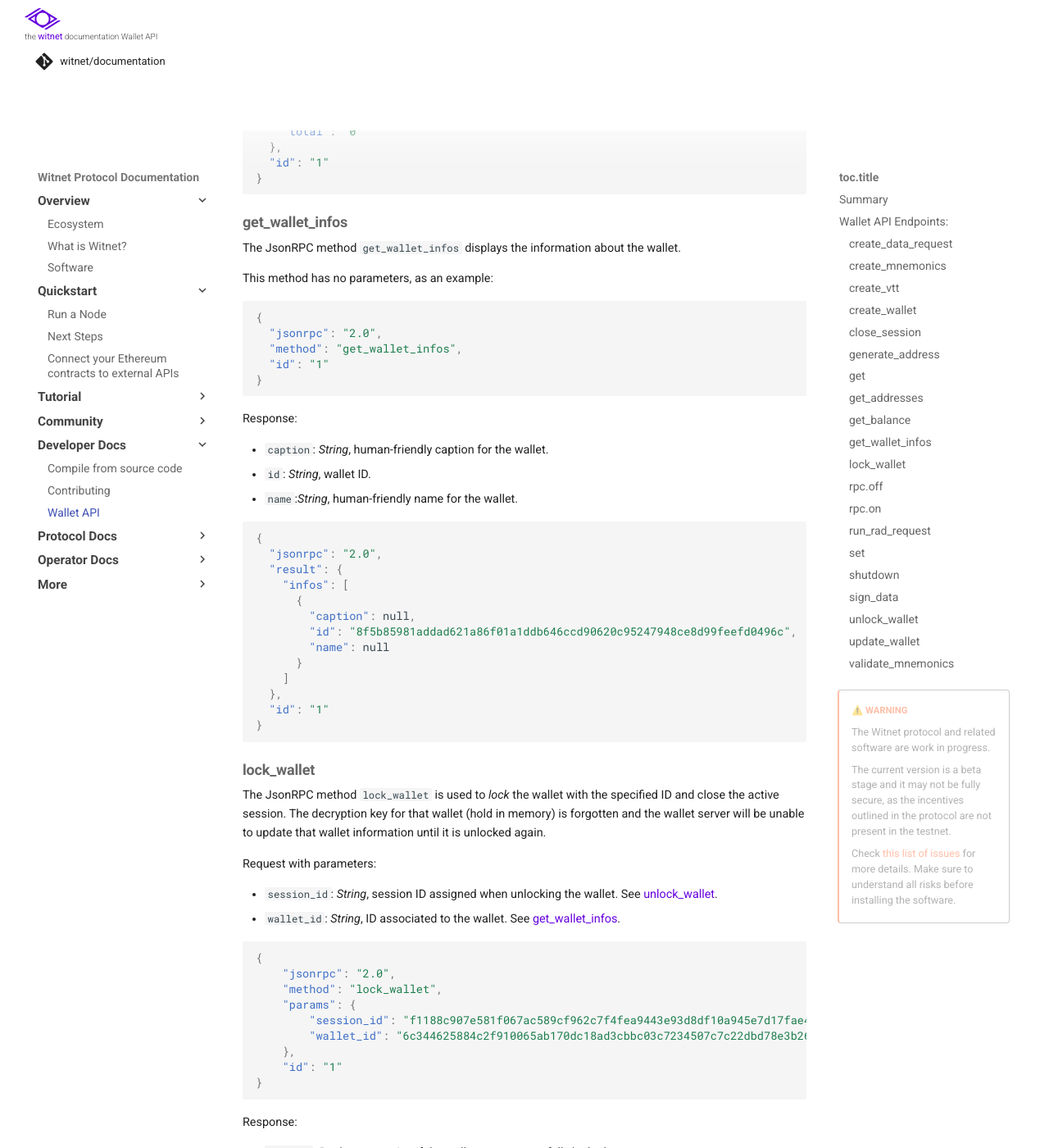
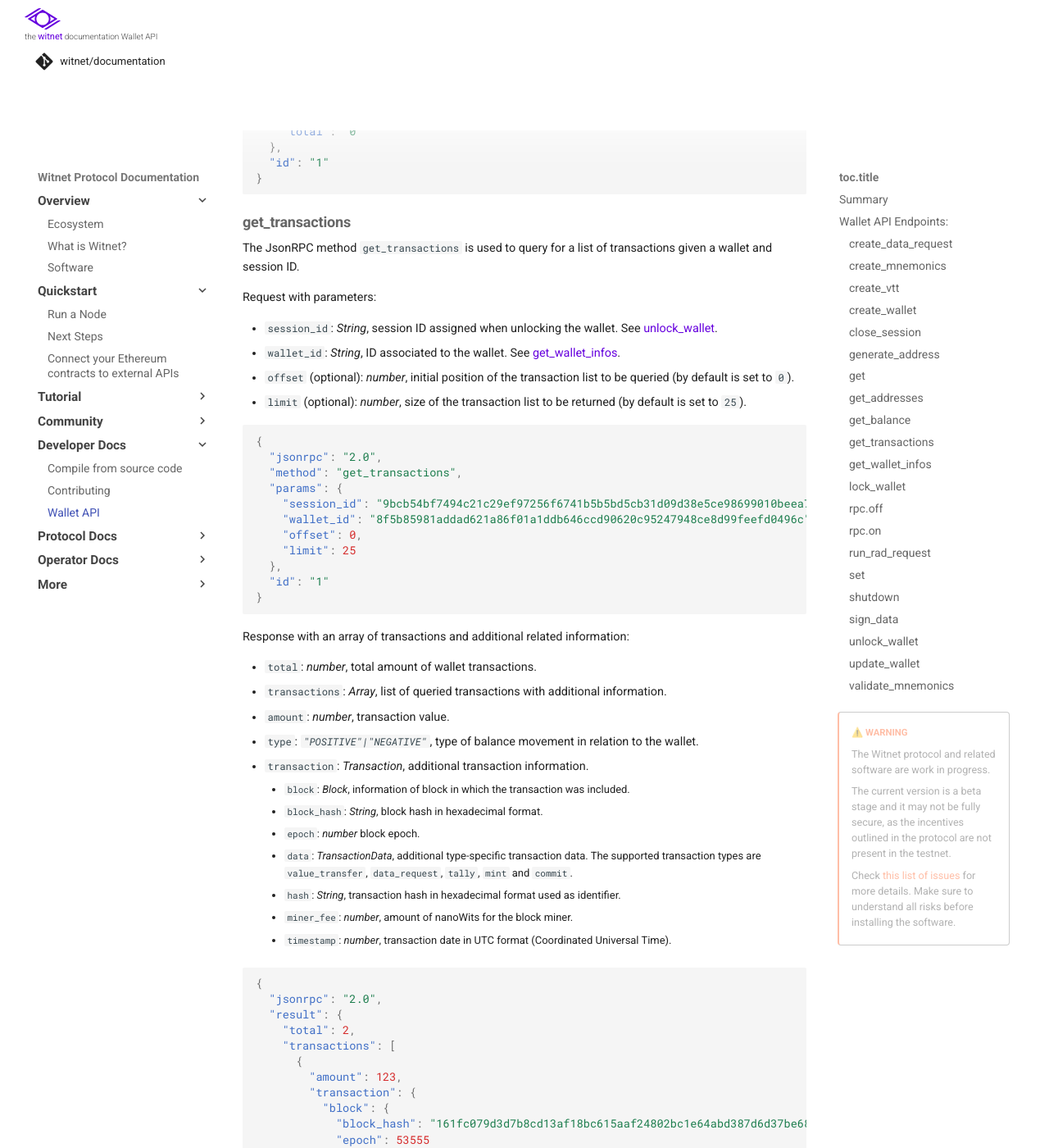
Before and after one commit to witnet/documentation, an MkDocs documentation site: the page built from docs/developer/wallet-api.md, in a window 1280 px wide and 1400 px high, scrolled down 10438 px. Shown: the whole window at 82% size. Built offline with MkDocs 1.6.1 and Material for MkDocs 9.7.7, drawn with Linux system fonts in a browser that asks for light colours; some web fonts are replaced; comment, search, counter and statistics services are not loaded; some of the changed text lies outside the part shown.

Commit message:
docs(wallet-api): add get transactions method

````diff
--- a/docs/developer/wallet-api.md
+++ b/docs/developer/wallet-api.md
@@ -500,6 +500,95 @@ Response:
   "id": "1"
 }
 ```
+
+
+### get_transactions
+
+The JsonRPC method `get_transactions` is used to query for a list of transactions given a wallet and session ID.
+
+Request with parameters:
+
+- `session_id`: *String*, session ID assigned when unlocking the wallet. See [unlock_wallet](#unlock_wallet).
+- `wallet_id`: *String*, ID associated to the wallet. See [get_wallet_infos](#get-wallet-infos).
+- `offset` (optional): *number*, initial position of the transaction list to be queried (by default is set to `0`).
+- `limit` (optional): *number*, size of the transaction list to be returned (by default is set to `25`).
+
+```json
+{
+  "jsonrpc": "2.0",
+  "method": "get_transactions",
+  "params": {
+    "session_id": "9bcb54bf7494c21c29ef97256f6741b5b5bd5cb31d09d38e5ce98699010beea7",
+    "wallet_id": "8f5b85981addad621a86f01a1ddb646ccd90620c95247948ce8d99feefd0496c",
+    "offset": 0,
+    "limit": 25
+  },
+  "id": "1"
+}
+```
+
+Response with an array of transactions and additional related information:
+
+- `total`: *number*, total amount of wallet transactions.
+- `transactions`: *Array<BalanceMovement>*, list of queried transactions with additional information.
+  - `amount`: *number*, transaction value.
+  - `type`: *`"POSITIVE"|"NEGATIVE"`*, type of balance movement in relation to the wallet.
+  - `transaction`: *Transaction*, additional transaction information.
+    - `block`: *Block*, information of block in which the transaction was included.
+      - `block_hash`: *String*, block hash in hexadecimal format.
+      - `epoch`: *number* block epoch.
+    - `data`: *TransactionData*, additional type-specific transaction data. The supported transaction types are `value_transfer`, `data_request`, `tally`, `mint` and `commit`.
+    - `hash`: *String*, transaction hash in hexadecimal format used as identifier.
+    - `miner_fee`: *number*, amount of nanoWits for the block miner.
+    - `timestamp`: *number*, transaction date in UTC format (Coordinated Universal Time).
+
+```json
+{
+  "jsonrpc": "2.0",
+  "result": {
+    "total": 2,
+    "transactions": [
+      {
+        "amount": 123,
+        "transaction": {
+          "block": {
+            "block_hash": "161fc079d3d7b8cd13af18bc615aaf24802bc1e64abd387d6d37be68c94fe8ec",
+            "epoch": 53555
+          },
+          "data": {
+            "value_transfer": {
+              "inputs": [
+                {
+                  "address": "twit1r204scrl8djuljdn3gp8tgauzrl3x3c5dgl5wh",
+                  "value": 125000000000
+                }
+              ],
+              "outputs": [
+                {
+                  "address": "twit1yur5cmrz5vkc35p8fgg5c5la3yrl6yamwq02r6",
+                  "time_lock": 0,
+                  "value": 123
+                },
+                {
+                  "address": "twit1r204scrl8djuljdn3gp8tgauzrl3x3c5dgl5wh",
+                  "time_lock": 0,
+                  "value": 124999999865
+                }
+              ]
+            }
+          },
+          "hash": "c2cf7cfce47f1645a97b199cac532496b5490fd1dd2d7b6da24818d964ff18ab",
+          "miner_fee": 12,
+          "timestamp": 1595406375
+        },
+        "type": "POSITIVE"
+      }
+    ]
+  },
+  "id": "1"
+}
+```
+
 
 ### get_wallet_infos
 
````
